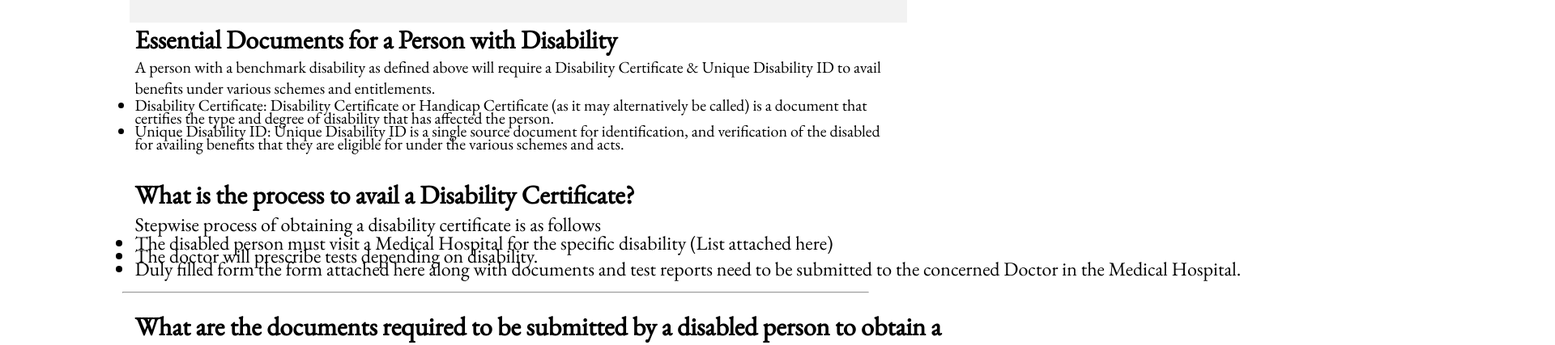
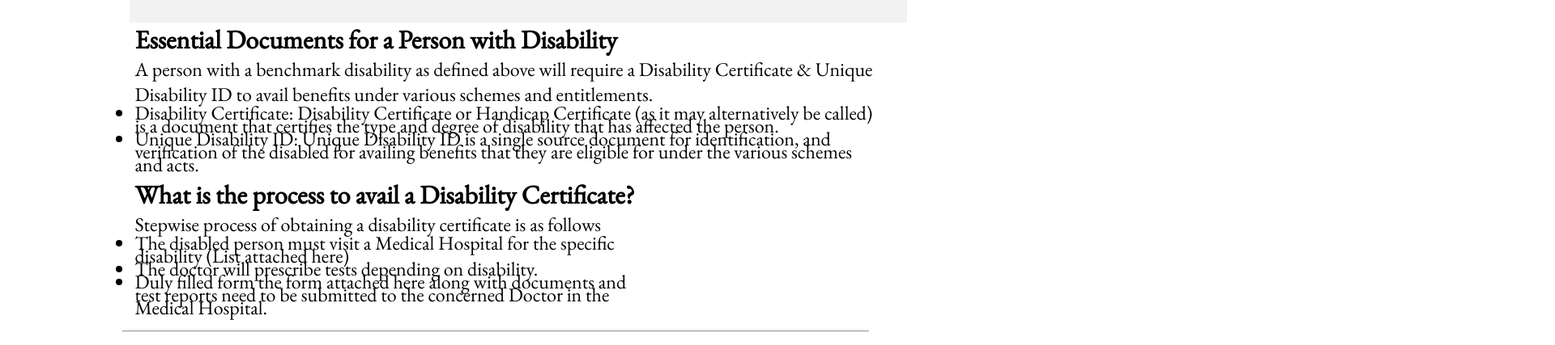
Before and after one commit to pratikk94/disabiityWebsite, a React (Create React App) app: page /essentialDocs in a window 1280 px wide. Shown: the part 244-671 px from the top of the page at 81% size, 1920 px wide, since content can reach past the window. Built offline with nearby package versions, Linux system fonts and the light colour scheme.

Commit message:
Footer enhancement

```diff
--- a/src/Pages/DisabilityInfo.jsx
+++ b/src/Pages/DisabilityInfo.jsx
@@ -29,6 +29,7 @@ function DisabilityInfo() {
         <Heading title="Disability Info" />
       </center>
       <Disability rawJsonData={jsonData} />
+      <div style={{ height: "8%" }}></div>
     </div>
   );
 }
--- a/src/Pages/EssentialDocs.jsx
+++ b/src/Pages/EssentialDocs.jsx
@@ -28,7 +28,7 @@ function EssentialDocs() {
               display: "block",
               marginLeft: "13%",
               textAlign: "left",
-              fontSize: "20px",
+              fontSize: "24px",
             }}
           >
             A person with a benchmark disability as defined above will require a
@@ -84,6 +84,7 @@ function EssentialDocs() {
           />
         </div>
       </center>
+      <div style={{ height: "24%" }}></div>
     </div>
   );
 }
--- a/src/Pages/FindAService.jsx
+++ b/src/Pages/FindAService.jsx
@@ -726,6 +726,7 @@ function FindAService() {
           minDisabilityPercentage={minDisabilityPercentage}
         />
       </center>
+      <div style={{ height: "8%" }}></div>
     </div>
   );
 }
--- a/src/Pages/Home.jsx
+++ b/src/Pages/Home.jsx
@@ -37,7 +37,7 @@ function Home() {
   }
 
   return (
-    <div style={{ height: "100%" }}>
+    <div style={{ height: "100%", marginBottom: "10vh" }}>
       <Strip />
       <center>
         <div className="Home">
--- a/src/Pages/Resources.jsx
+++ b/src/Pages/Resources.jsx
@@ -58,6 +58,7 @@ function Resources() {
           </ol>
         </p>
       </center>
+      <div style={{ height: "8%" }}></div>
     </div>
   );
 }
--- a/src/components/faq.jsx
+++ b/src/components/faq.jsx
@@ -18,18 +18,25 @@ export default function FAQ(props) {
           fontSize: "24px",
           textAlign: "left",
           marginBottom: "20px",
-          width: "70vw",
+          width: "50vw",
+
+          whiteSpace: "pre-wrap",
         }}
       >
-        <pre>{parse(props.answer)}</pre>
+        <pre
+          style={{
+            whiteSpace: "pre-wrap",
+          }}
+        >
+          {parse(props.answer)}
+        </pre>
       </p>
       <hr
         style={{
           width: "72vw",
-
           marginLeft: "-20%",
           marginTop: "20px",
-          marginBottom: "20px",
+          marginBottom: "40px",
         }}
       />
     </div>
```
